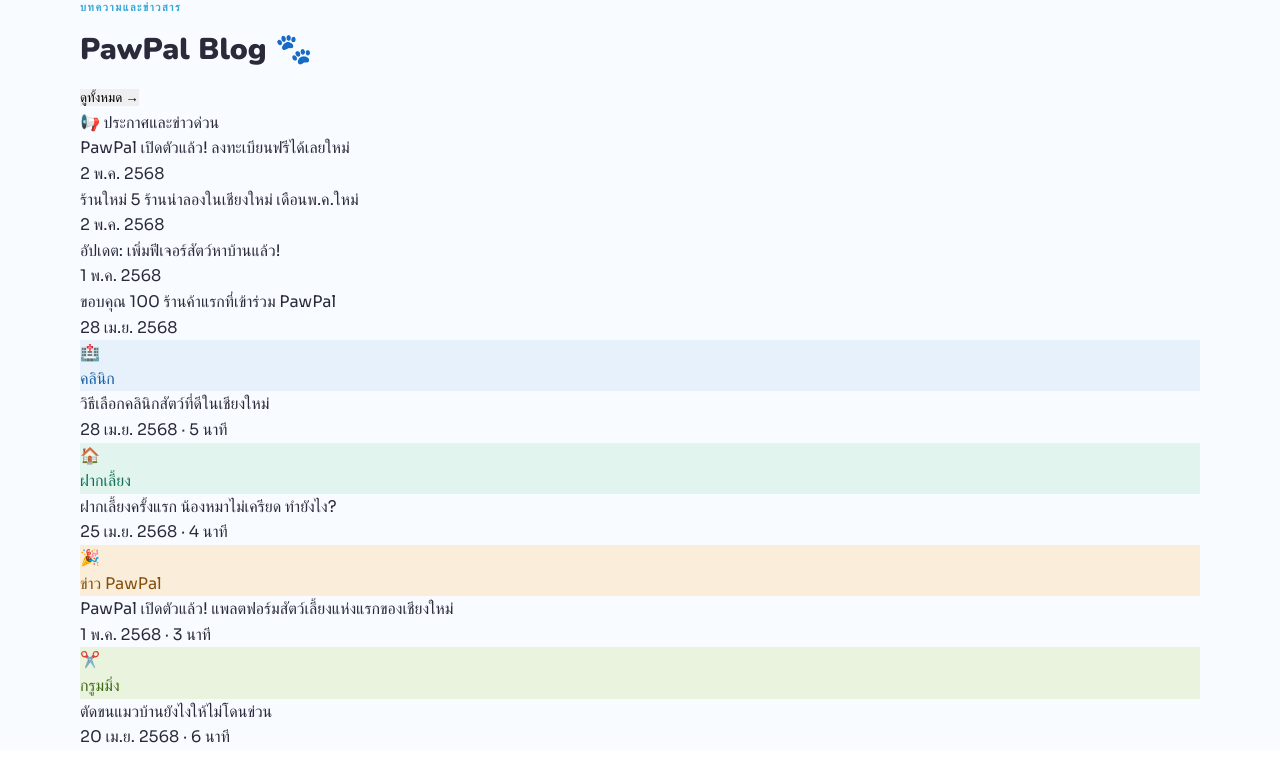
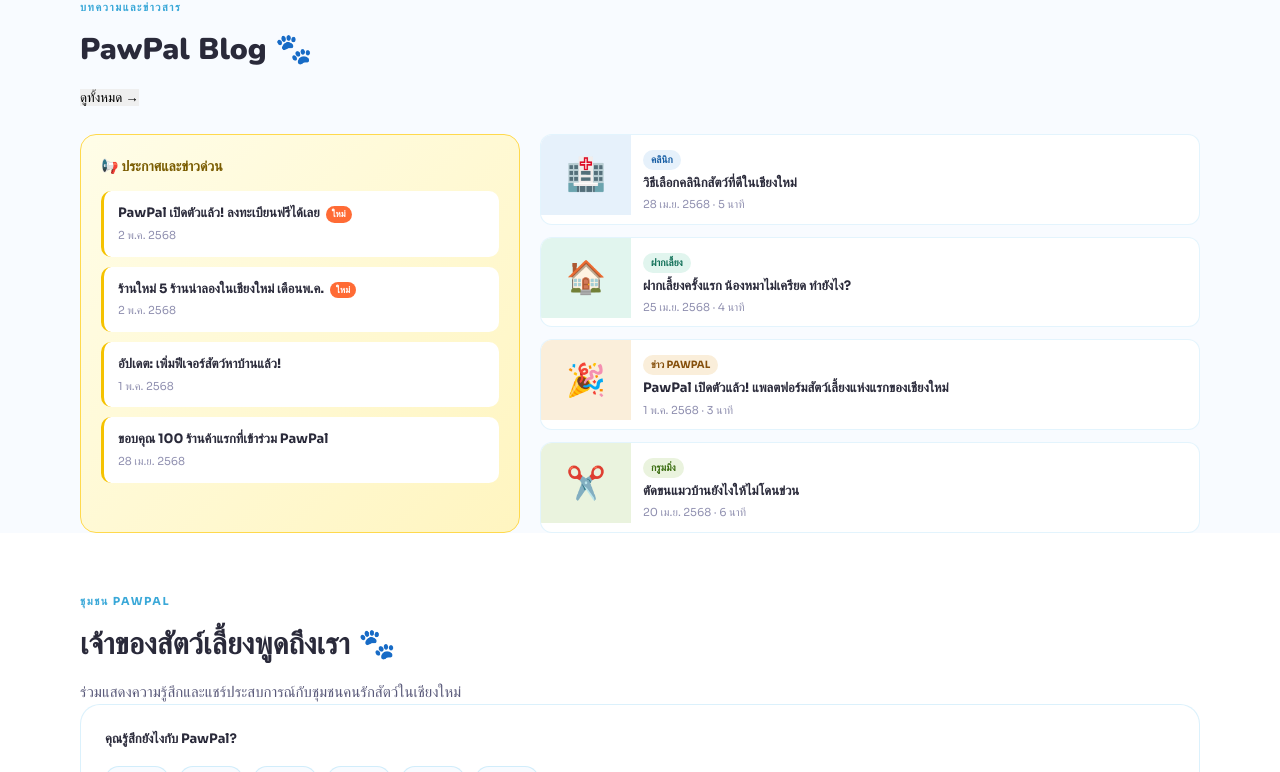
Before and after one commit to Neomedica/Animal-service, a React (Create React App) app: page / in a window 1280 px wide. Shown: the part 3568-4340 px from the top of the page. Built offline with nearby package versions, Linux system fonts and the light colour scheme.

Commit message:
add blogTwoCols css

```diff
--- a/src/pages/HomePage.module.css
+++ b/src/pages/HomePage.module.css
@@ -279,3 +279,20 @@
 .sponsorCta{display:block;margin-top:12px;background:var(--yellow);color:#7A5C00;border:1.5px solid var(--yellow-dark);border-radius:50px;padding:9px 16px;font-size:12px;font-weight:700;cursor:pointer;width:100%;font-family:var(--font-body);}
 
 .reactionSection{background:white;padding:60px 0;}
+
+.blogTwoCols{display:grid;grid-template-columns:1fr 1.5fr;gap:20px;margin-top:24px;}
+.announceBox{background:linear-gradient(135deg,#FFFDE8,#FFF5C0);border-radius:16px;border:1.5px solid var(--yellow-dark);padding:20px;}
+.announceTitle{font-size:14px;font-weight:700;color:#7A5C00;margin-bottom:14px;display:flex;align-items:center;gap:6px;}
+.announceItem{background:white;border-radius:10px;padding:12px 14px;margin-bottom:10px;border-left:3px solid var(--yellow-deep);cursor:pointer;transition:all .15s;}
+.announceItem:hover{transform:translateX(3px);}
+.announceItemTitle{font-size:13px;font-weight:700;color:var(--text-dark);margin-bottom:3px;}
+.announceItemDate{font-size:11px;color:var(--text-light);}
+.announceNew{display:inline-block;background:#FF6B35;color:white;font-size:9px;font-weight:800;padding:1px 6px;border-radius:50px;margin-left:6px;}
+.blogListBox{display:flex;flex-direction:column;gap:12px;}
+.blogListCard{display:flex;gap:12px;background:white;border-radius:12px;border:1px solid rgba(184,228,249,0.4);overflow:hidden;cursor:pointer;transition:all .15s;}
+.blogListCard:hover{border-color:var(--blue-dark);transform:translateY(-2px);}
+.blogListImg{width:90px;height:80px;display:flex;align-items:center;justify-content:center;flex-shrink:0;font-size:32px;}
+.blogListBody{padding:10px 12px 10px 0;flex:1;}
+.blogListCat{font-size:10px;font-weight:700;padding:2px 8px;border-radius:50px;text-transform:uppercase;display:inline-block;margin-bottom:4px;}
+.blogListTitle{font-size:13px;font-weight:700;color:var(--text-dark);line-height:1.4;margin-bottom:4px;}
+.blogListMeta{font-size:11px;color:var(--text-light);}
```
